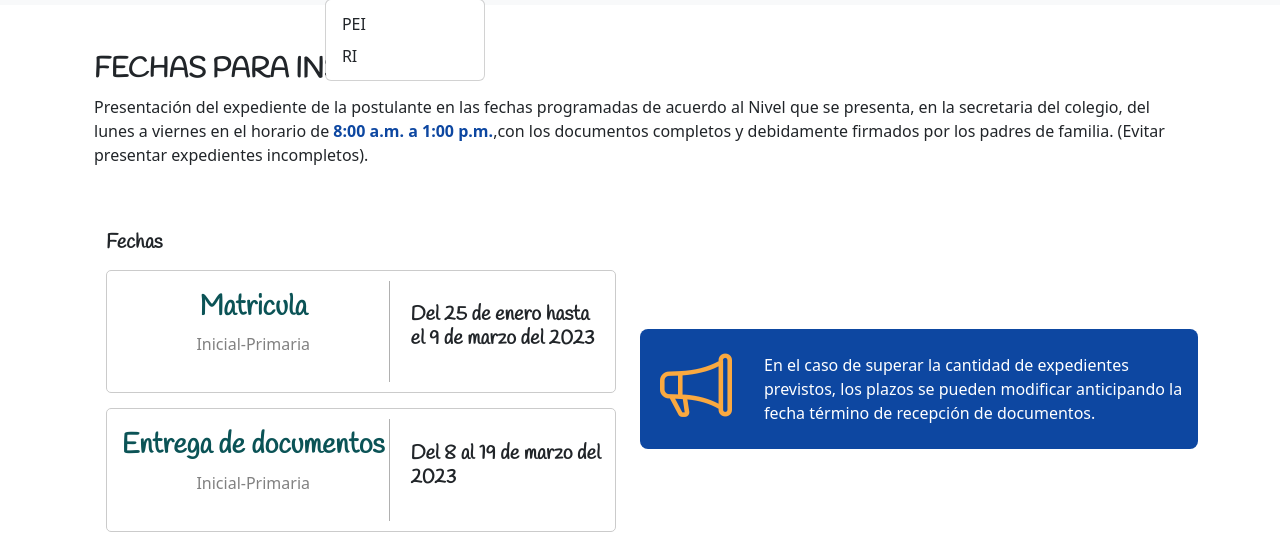
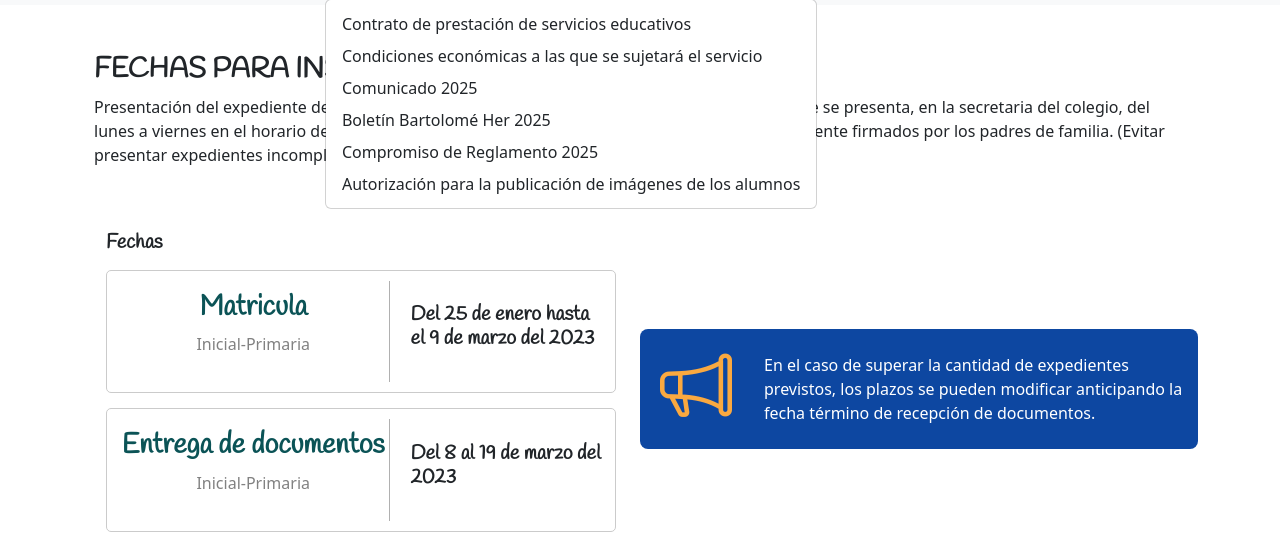
Before and after one commit to IEPSacerdoteBartolomeHerrera/colegio, a plain HTML site: page informacion.html in a window 1280 px wide. Both pictures are taken after a click on the button "Proyecto Institucional". Shown: the part 134-671 px from the top of the page. Drawn offline with nearby package versions, Linux system fonts and the light colour scheme.

Commit message:
Update informacion.html

```diff
--- a/informacion.html
+++ b/informacion.html
@@ -81,8 +81,14 @@
                             Proyecto Institucional
                         </a>
                         <ul class="dropdown-menu">
-                            <li><a class="dropdown-item" target="_blank" href="pei.html">PEI</a></li>
-                            <li><a class="dropdown-item" target="_blank" href="reglamento.html">RI</a></li>
+                           <!-- <li><a class="dropdown-item" target="_blank" href="pei.html">PEI</a></li>
+                            <li><a class="dropdown-item" target="_blank" href="reglamento.html">RI</a></li> -->
+                            <li><a class="dropdown-item" href="contrato.html">Contrato de prestación de servicios educativos</a></li>
+                            <li><a class="dropdown-item" href="condiciones-economicas.html">Condiciones económicas a las que se sujetará el servicio</a></li>
+                            <li><a class="dropdown-item" href="comunicado2025.html">Comunicado 2025</a></li>
+                            <li><a class="dropdown-item" href="boletin-bartolome-her-2025.html">Boletín Bartolomé Her 2025</a></li>
+                            <li><a class="dropdown-item" href="compromiso-reglamento-2025.html">Compromiso de Reglamento 2025</a></li>
+                            <li><a class="dropdown-item" href="autorizacion-imagenes-alumnos.html">Autorización para la publicación de imágenes de los alumnos</a></li>
                         </ul>
                     </li>
                     <li class="nav-item dropdown">
```
